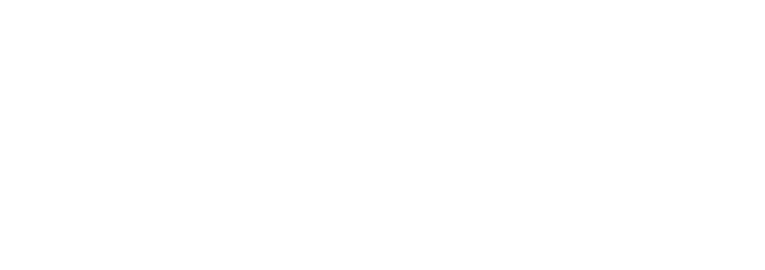
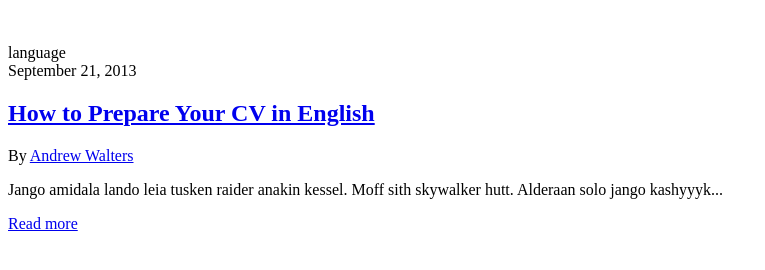
Before and after one commit to finnbuga/ef, a plain HTML site: page index.html in a window 1280 px wide. Shown: the whole page, without its empty margins (0-765 px from the left). Drawn offline with Linux system fonts and the light colour scheme.

Commit message:
Add the featured article

```diff
--- a/index.html
+++ b/index.html
@@ -17,6 +17,15 @@
         </section>
 
         <article id="featured">
+            <img src="#" alt="">
+            <header>
+                <div class="tags">language</div>
+                <time class="published" datetime="2013-09-21">September 21, 2013</time>
+                <h2><a href="#">How to Prepare Your CV in English</a></h2>
+                <p class="author">By <a href="#">Andrew Walters</a></p>
+            </header>
+            <p class="teaser">Jango amidala lando leia tusken raider anakin kessel. Moff sith skywalker hutt. Alderaan solo jango kashyyyk...</p>
+            <a href="#" class="read-more">Read more</a>
         </article>
 
         <article id="main">
```
